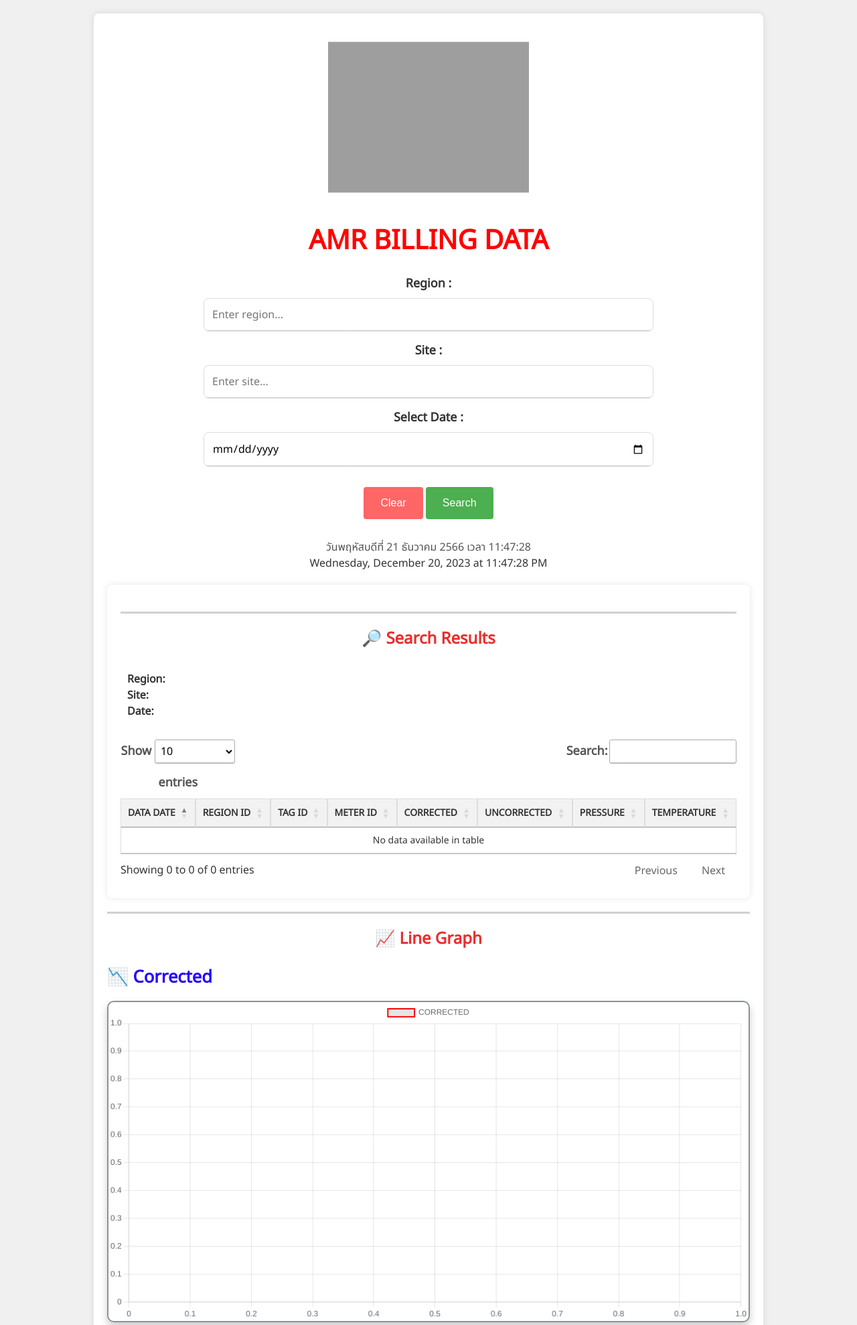
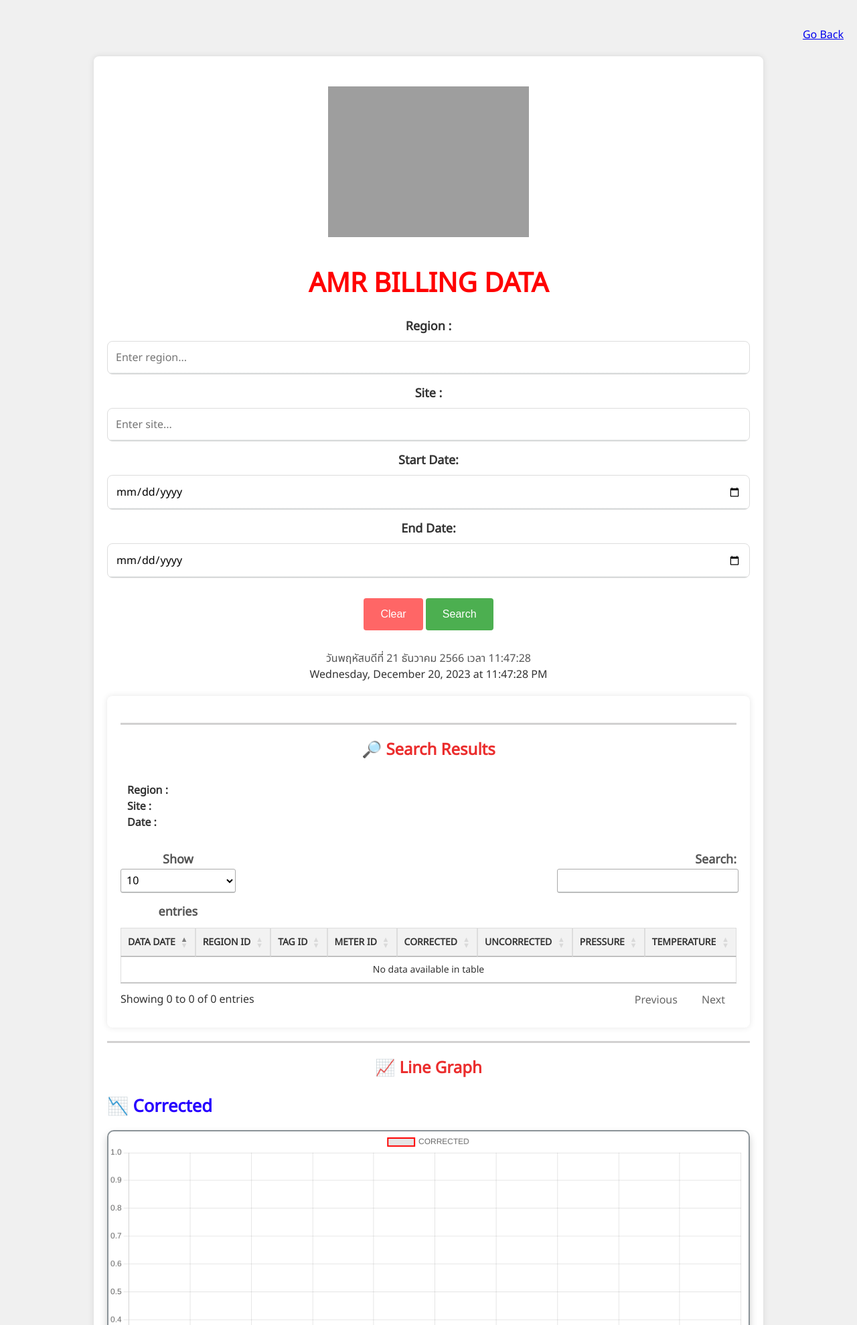
Before and after one commit to got2002/AMR_NEW, a Flask app: page / in a window 1280 px wide. Shown: the top 1978 px of the page at 67% size. Run offline with Flask 3, Linux system fonts and the light colour scheme; some libraries are stand-ins or nearby versions; some web fonts are replaced; grey boxes are pictures that could not be loaded.

Commit message:
Update 21/12/2566 11:47:00  search_result.html
ERROR Search

```diff
--- a/AMRINDEX(JO)/templates/search_result.html
+++ b/AMRINDEX(JO)/templates/search_result.html
@@ -9,7 +9,7 @@
     <script src="https://code.jquery.com/jquery-3.6.4.min.js"></script>
     <script src="https://code.jquery.com/ui/1.12.1/jquery-ui.js"></script>
     <script src="https://cdn.jsdelivr.net/npm/chart.js"></script>
-    <link rel="stylesheet" href="style.css"> <!-- เชื่อมต่อกับไฟล์ CSS -->
+
     <style>
         @import url('https://fonts.googleapis.com/css2?family=Noto+Sans+Thai&family=Oxygen&display=swap');
         @import url('https://fonts.googleapis.com/css2?family=Labrada&display=swap');
@@ -39,7 +39,7 @@
         input,
         select {
             font-family: 'Noto Sans Thai', sans-serif;
-            width: 70%;
+            width: 100%;
             /* ปรับขนาดของกล่อง */
             padding: 12px;
             /* ปรับขนาดของกล่อง */
@@ -56,6 +56,7 @@
             background-size: 100% 2px;
             transition: background-size 0.3s;
         }
+
         input:disabled,
         select:disabled {
             background-color: #eee;
@@ -65,6 +66,7 @@
         select:focus {
             background-size: 100% 100%;
         }
+
         .label {
 
             font-size: 18px;
@@ -246,7 +248,7 @@
             padding-top: 25px;
             width: 300px;
             /* เปลี่ยน your_color_here เป็นสีที่คุณต้องการ */
-            animation: fadeInOut2 1.5s infinite alternate;
+
 
             /* เพิ่ม Animation ด้วย fadeInOut, 2s คือระยะเวลา, infinite คือเล่นวนไปเรื่อย ๆ, alternate คือเล่นในทิศทางกลับ */
         }
@@ -326,6 +328,13 @@
                 transform: translateY(0);
                 /* กลับไปที่ตำแหน่งเริ่มต้น */
             }
+        }
+
+        .main4 {
+            width: 100%;
+            margin: 20px auto;
+            text-align: right;
+            padding: 20px;
         }
 
         .main3 {
@@ -510,8 +519,16 @@
 </head>
 
 <body>
+    <div class="main4" id="main4">
+
+        <a href="{{ url_for('go_back') }}">Go Back</a>
+
+</body>
+
+<body>
 
     <div class="main" id="main">
+
         <img class="imgpttlogo"
             src="https://cdn.discordapp.com/attachments/1171333981678080060/1186970967554134066/logo_PTT_3.png?ex=65952fdb&is=6582badb&hm=054c500f83a375c30361f6389ff1c61891735f0e44b85cf7dc67bcc0f3055583&"
             alt="AMR Logo" />
@@ -530,9 +547,15 @@
         </div>
 
         <div class="form-group">
-            <label class="label" for="datepicker">Select Date :</label>
-            <input class="input-field" type="date" id="datepicker">
+            <label class="label" for="start_datepicker">Start Date:</label>
+            <input class="input-field" type="date" id="start_datepicker" name="start_date">
         </div>
+
+        <div class="form-group">
+            <label class="label" for="end_datepicker">End Date:</label>
+            <input class="input-field" type="date" id="end_datepicker" name="end_date">
+        </div>
+
 
         <div class="loading-overlay" id="loadingOverlay">
             <div class="loading-circle"></div>
@@ -560,9 +583,9 @@
 
             <h1 class="details">🔎 Search Results</h1>
             <div class="search-details">
-                <strong>Region:</strong> <span id="searchedRegion"></span><br>
-                <strong>Site:</strong> <span id="searchedSite"></span><br>
-                <strong>Date:</strong> <span id="searchedDate"></span>
+                <strong>Region :</strong> <span id="searchedRegion"></span><br>
+                <strong>Site :</strong> <span id="searchedSite"></span><br>
+                <strong>Date :</strong> <span id="searchedDate"></span>
             </div>
             <!-- <div class="scrollable-container"> -->
             <table class="styled-table" id="searchTable">
@@ -726,15 +749,26 @@
                     return 'black';
                 }
             }
+            document.getElementById("start_datepicker").addEventListener("change", function () {
+                var startDate = document.getElementById("start_datepicker").value;
+                console.log("Start Date: " + startDate);
+            });
+
+            document.getElementById("end_datepicker").addEventListener("change", function () {
+                var endDate = document.getElementById("end_datepicker").value;
+                console.log("End Date: " + endDate);
+            });
         </script>
         <img class="imgpttlogo1" src="https://jobbkk.com/upload/employer/0E/43E/00643E/images/25662.png" class="footer">
         <p>&copy; Copyright All Rights Reserved By 🤖 TEAM AMR PROMPT </p>
         </script>
+
         </script>
 
     </div>
 
     </div>
+
     </div>
 
 
@@ -766,10 +800,13 @@
         }
     </script>
     <script>
+
         function searchData() {
             var inputRegion = document.getElementById('inputRegion').value;
             var inputSite = document.getElementById('inputSite').value;
-            var selectedDate = document.getElementById('datepicker').value;
+            var startDate = document.getElementById("start_datepicker").value;
+            var endDate = document.getElementById("end_datepicker").value;
+
 
             if (inputRegion && inputSite && selectedDate) {
                 document.getElementById('warningContainer').style.display = 'none';
@@ -779,8 +816,7 @@
                 // เปลี่ยน URL_API เป็น URL ของ API ที่คุณใช้
 
                 // เปลี่ยน SQL Query ใน fetch(url) เพื่อกรองตามวันที่
-                var url = `URL_API?region=${inputRegion}&site=${inputSite}&date=${selectedDate}`;
-
+                var url = `URL_API?region=${inputRegion}&site=${inputSite}&start_date=${startDate}&end_date=${endDate}`;
 
                 fetch(url)
                     .then(response => response.json())
```
